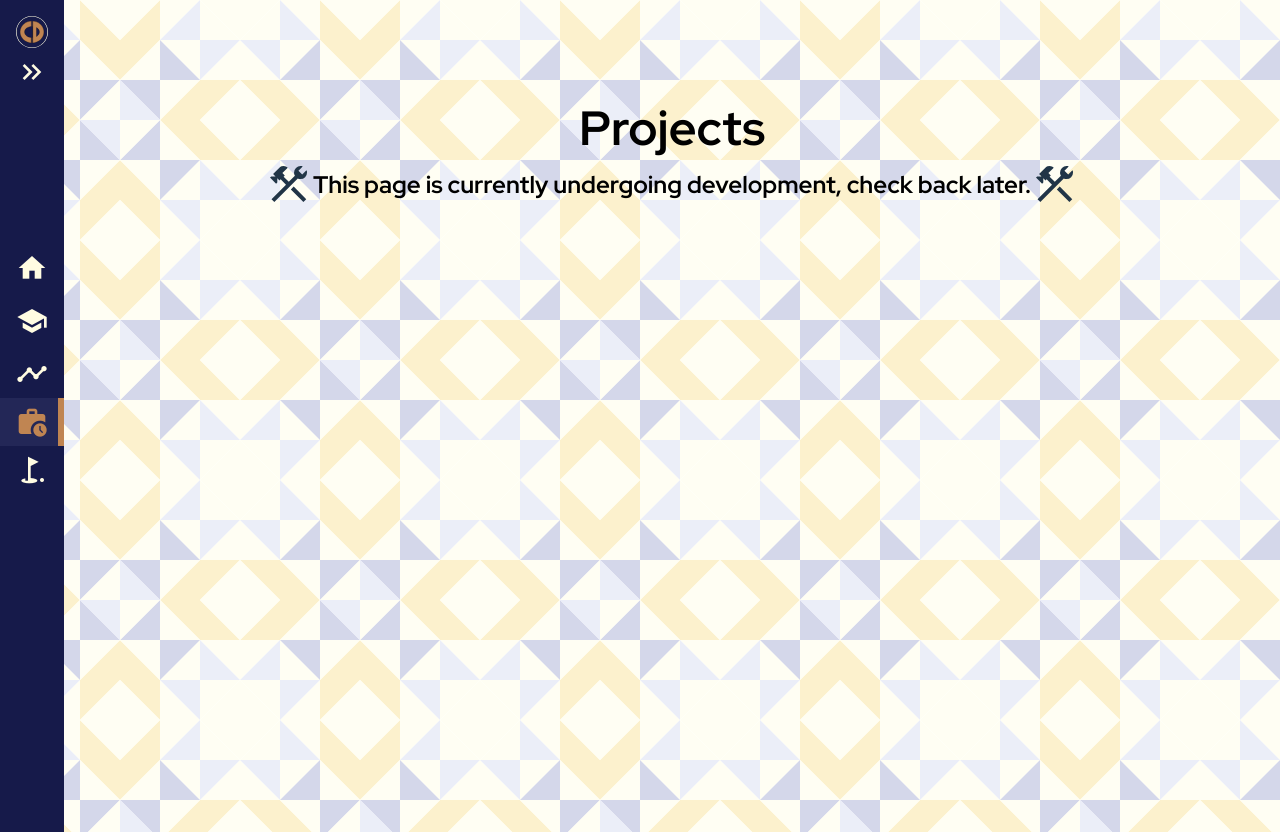
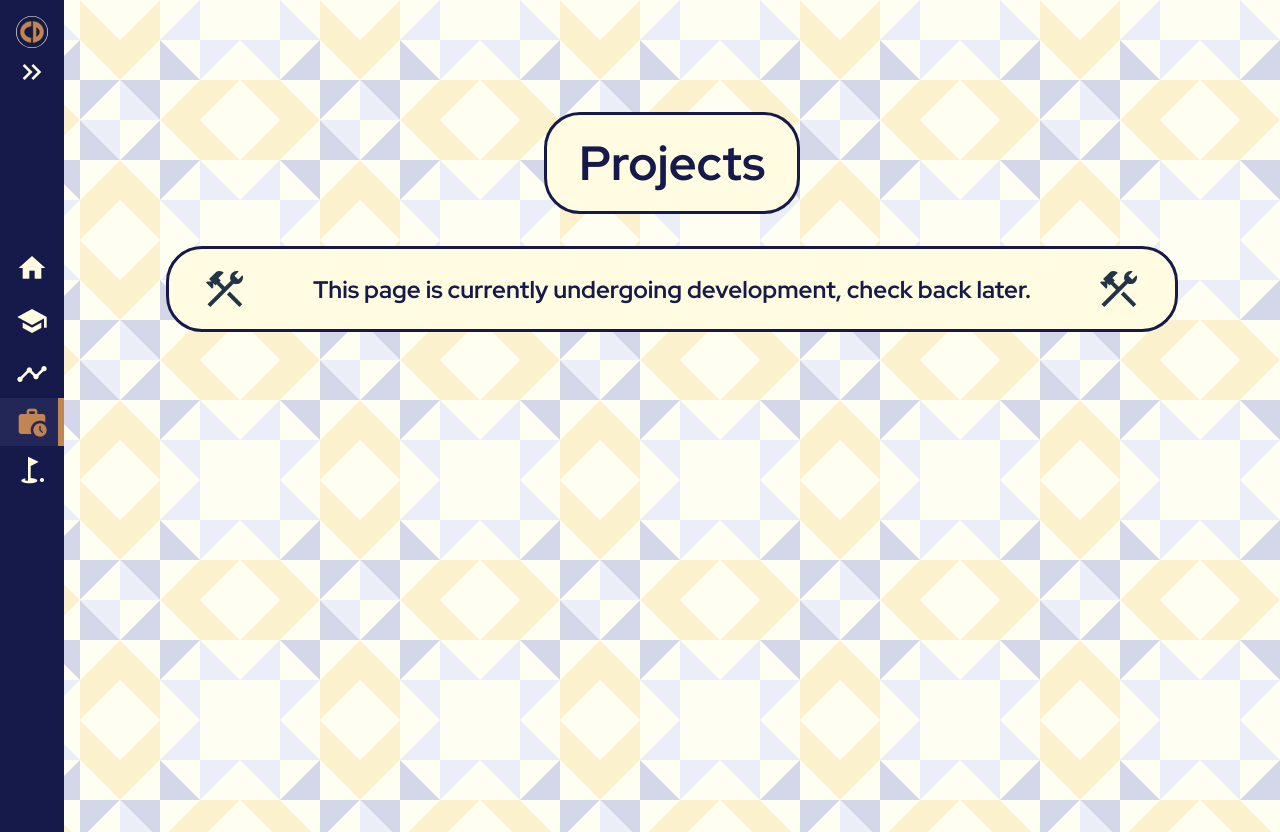
Before and after one commit to caledep/caledep.github.io, a Vue app: page /projects in a window 1280 px wide. Built offline with nearby package versions, Linux system fonts and the light colour scheme.

Commit message:
update construction pages

```diff
--- a/src/assets/education.json
+++ b/src/assets/education.json
@@ -29,7 +29,7 @@
     "desc3": {
       "title": "Top Software Team",
       "event": "Software Engineering Course (University of Wyoming)",
-      "desc": "I was the lead developer for this team of four, hosted additional Java lectures and  learning sessions to help increase the abilities and knowledge of my team."
+      "desc": "I was the lead developer for this team of four, I hosted additional Java lectures and learning sessions to help increase the abilities and knowledge of my team."
     }
   },
   "hSkills": {
--- a/src/views/Hobbies.vue
+++ b/src/views/Hobbies.vue
@@ -1,36 +1,86 @@
 <template>
-  <main class="hobbies-page">
+  <main class="projects-page">
+    <div class="header">
       <div class="card">
         <h1>Hobbies</h1>
       </div>
+    </div>
+    <div class="body">
       <p class="construction_notice">
         <img
           src="../assets/images/icon_construction_dark.svg"
           class="icon"
           alt="construction icon"
         />
-      <b>This page is currently undergoing development, check back later.</b>
+        <b class="notice"
+          >This page is currently undergoing development, check back later.</b
+        >
         <img
           src="../assets/images/icon_construction_dark.svg"
           class="icon"
           alt="construction icon"
         />
       </p>
+    </div>
   </main>
 </template>
 <script setup></script>
 <style scoped>
+.projects-page {
+  max-width: 87rem;
+  color: var(--primary);
+}
 .construction_notice {
   display: flex;
-  width: 100%;
-  justify-content: center;
+  width: fit-content;
+  justify-content: space-between;
   align-items: center;
+  text-align: center;
   font-size: 1.5rem;
+  padding: 2rem;
+  padding-top: 1rem;
+  padding-bottom: 1rem;
+  border: solid;
+  background: #fffce2;
+  border-width: 3px;
+  border-color: #161a4a;
+  border-radius: 1.5em;
 }
-.card {
+.notice {
+  padding-left: 4rem;
+  padding-right: 4rem;
+  @media (max-width: 768px) {
+    padding: 0rem;
+  }
+}
+.header {
   display: flex;
   justify-content: center;
   align-items: center;
   font-size: 1.5rem;
+  padding: 1rem;
+}
+.body {
+  display: flex;
+  justify-content: center;
+  align-items: center;
+  font-size: 1.5rem;
+  padding: 1rem;
+}
+.card {
+  padding: 2rem;
+  padding-top: 1rem;
+  padding-bottom: 1rem;
+  border: solid;
+  background: #fffce2;
+  border-width: 3px;
+  border-color: #161a4a;
+  border-radius: 1.5em;
+
+  @media (max-width: 768px) {
+    padding: 1rem;
+    font-size: 16px;
+    border-radius: 2em;
+  }
 }
 </style>
--- a/src/views/Projects.vue
+++ b/src/views/Projects.vue
@@ -1,36 +1,86 @@
 <template>
   <main class="projects-page">
+    <div class="header">
       <div class="card">
         <h1>Projects</h1>
       </div>
+    </div>
+    <div class="body">
       <p class="construction_notice">
         <img
           src="../assets/images/icon_construction_dark.svg"
           class="icon"
           alt="construction icon"
         />
-      <b>This page is currently undergoing development, check back later.</b>
+        <b class="notice"
+          >This page is currently undergoing development, check back later.</b
+        >
         <img
           src="../assets/images/icon_construction_dark.svg"
           class="icon"
           alt="construction icon"
         />
       </p>
+    </div>
   </main>
 </template>
 <script setup></script>
 <style scoped>
+.projects-page {
+  max-width: 87rem;
+  color: var(--primary);
+}
 .construction_notice {
   display: flex;
-  width: 100%;
-  justify-content: center;
+  width: fit-content;
+  justify-content: space-between;
   align-items: center;
+  text-align: center;
   font-size: 1.5rem;
+  padding: 2rem;
+  padding-top: 1rem;
+  padding-bottom: 1rem;
+  border: solid;
+  background: #fffce2;
+  border-width: 3px;
+  border-color: #161a4a;
+  border-radius: 1.5em;
 }
-.card {
+.notice {
+  padding-left: 4rem;
+  padding-right: 4rem;
+  @media (max-width: 768px) {
+    padding: 0rem;
+  }
+}
+.header {
   display: flex;
   justify-content: center;
   align-items: center;
   font-size: 1.5rem;
+  padding: 1rem;
+}
+.body {
+  display: flex;
+  justify-content: center;
+  align-items: center;
+  font-size: 1.5rem;
+  padding: 1rem;
+}
+.card {
+  padding: 2rem;
+  padding-top: 1rem;
+  padding-bottom: 1rem;
+  border: solid;
+  background: #fffce2;
+  border-width: 3px;
+  border-color: #161a4a;
+  border-radius: 1.5em;
+
+  @media (max-width: 768px) {
+    padding: 1rem;
+    font-size: 16px;
+    border-radius: 2em;
+  }
 }
 </style>
```
Lines whose indentation alone changed are shown as unchanged.
